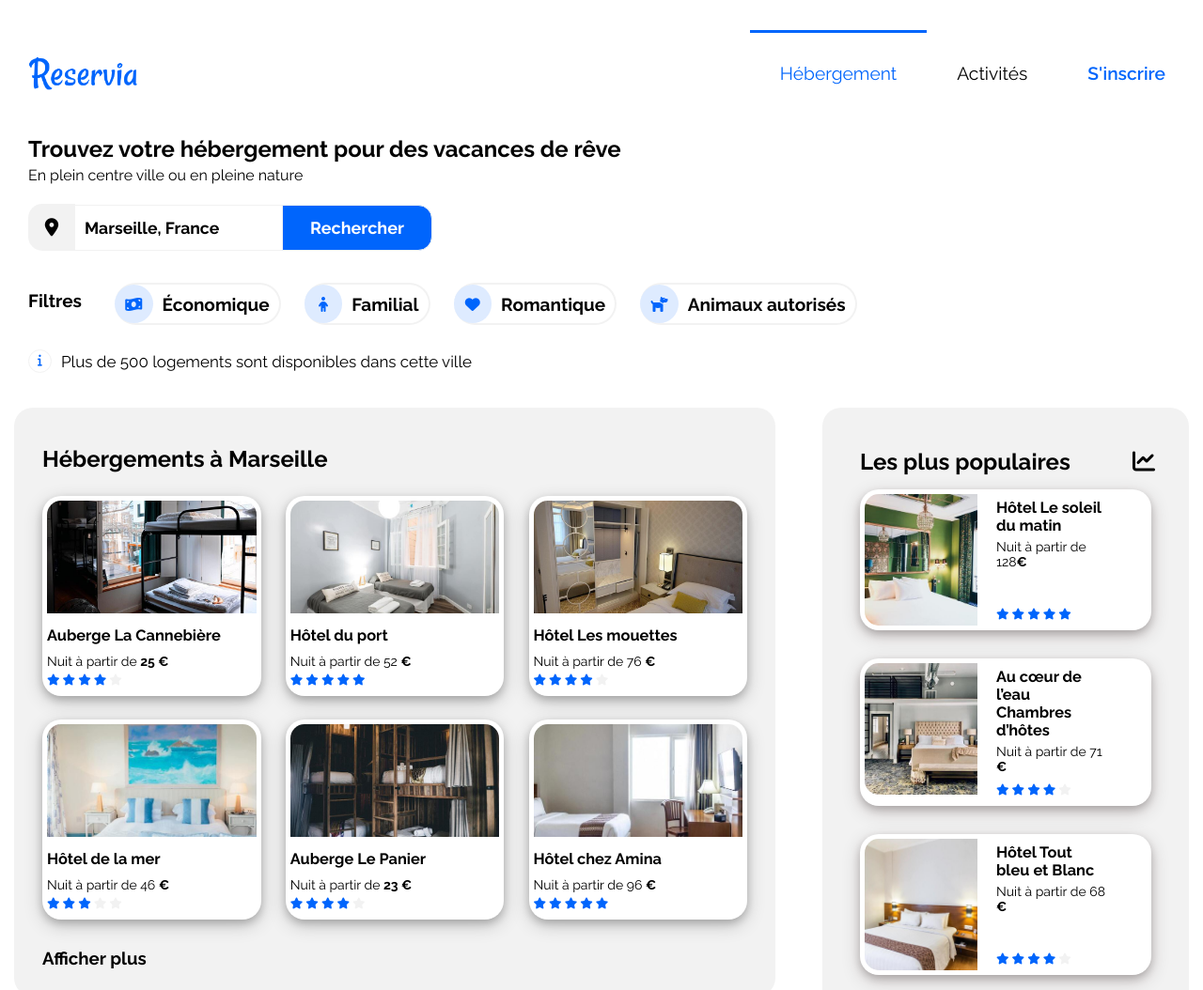
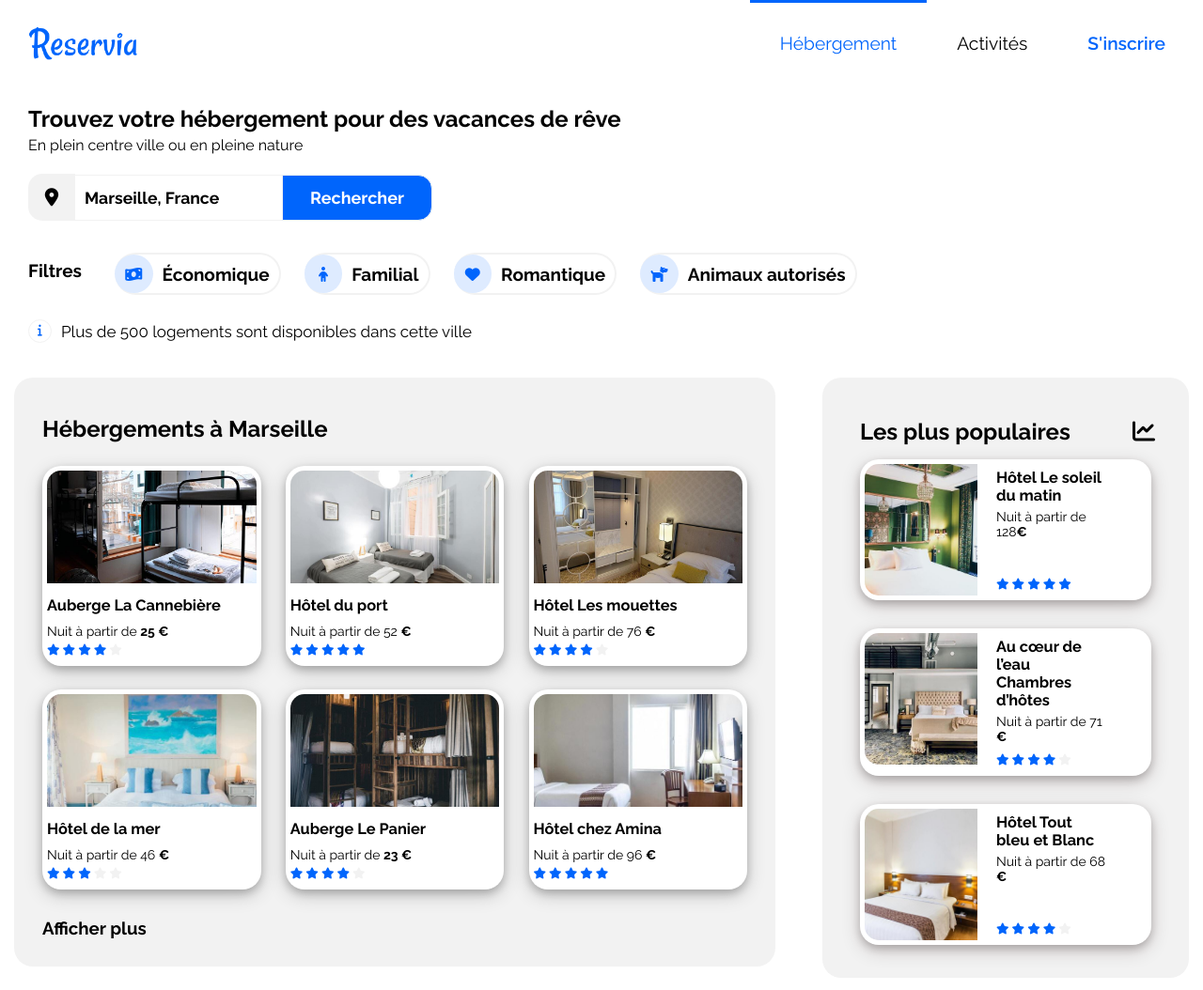
Before and after one commit to Ariaky/MarynaKhliebnikovaDubois_2_24062021.github.io, a plain HTML site: page index.html in a window 1280 px wide. Shown: the top 1054 px of the page at 94% size. Drawn offline with Linux system fonts and the light colour scheme.

Commit message:
Navigation margin  fix

```diff
--- a/style.css
+++ b/style.css
@@ -18,7 +18,7 @@ a{
   display: flex;
   align-items: center;
   justify-content: space-between;
-  margin: 2rem 0.5rem 1rem 0.5rem;
+  margin: 0rem 0.5rem 1rem 0.5rem;
 }
 .headerLogo {
   display: flex;
```
